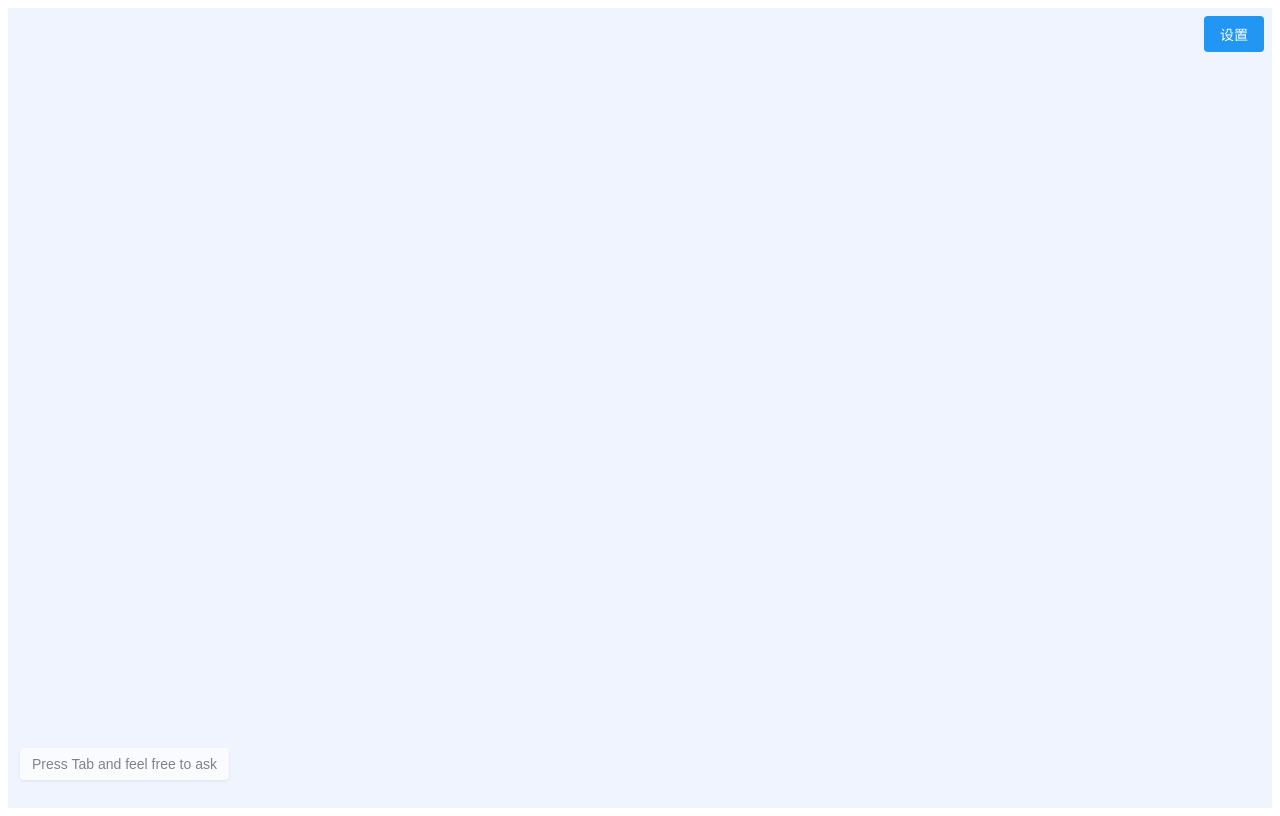
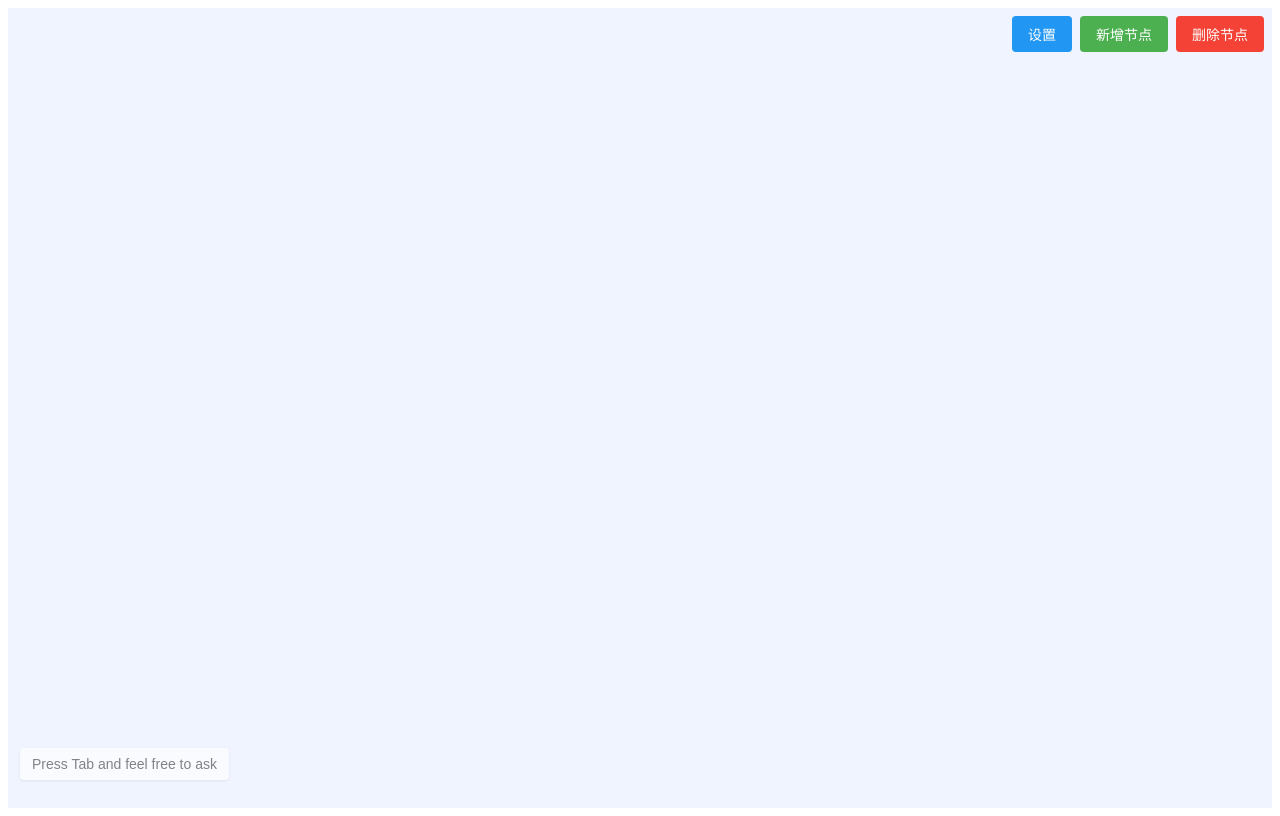
Before and after one commit to Tractor1928/Ai-mind-map, a React (Create React App) app: page / in a window 1280 px wide. Built offline with nearby package versions, Linux system fonts and the light colour scheme.

Commit message:
增加节点增删按钮

```diff
--- a/src/App.css
+++ b/src/App.css
@@ -174,3 +174,45 @@ foreignObject input {
 .settings-trigger:hover {
   background-color: #1976d2;
 }
+
+/* 控制按钮组样式 */
+.app-controls {
+  position: fixed;
+  top: 16px;
+  right: 16px;
+  z-index: 50;
+  display: flex;
+  gap: 8px;
+}
+
+.control-button {
+  padding: 8px 16px;
+  background-color: #2196f3;
+  color: white;
+  border: none;
+  border-radius: 4px;
+  cursor: pointer;
+  font-size: 14px;
+  transition: background-color 0.2s;
+}
+
+.control-button:hover {
+  background-color: #1976d2;
+}
+
+/* 为不同功能的按钮设置不同颜色 */
+.control-button:nth-child(2) {
+  background-color: #4caf50; /* 新增节点按钮为绿色 */
+}
+
+.control-button:nth-child(2):hover {
+  background-color: #388e3c;
+}
+
+.control-button:nth-child(3) {
+  background-color: #f44336; /* 删除节点按钮为红色 */
+}
+
+.control-button:nth-child(3):hover {
+  background-color: #d32f2f;
+}
--- a/src/App.js
+++ b/src/App.js
@@ -259,12 +259,49 @@ function App() {
 
   return (
     <div className="App">
-      <button
-        className="settings-trigger"
-        onClick={() => setShowSettings(true)}
-      >
-        设置
-      </button>
+      <div className="app-controls">
+        <button
+          className="control-button"
+          onClick={() => setShowSettings(true)}
+        >
+          设置
+        </button>
+        <button
+          className="control-button"
+          onClick={() => {
+            // 模拟Tab键功能
+            if (!selectedRect && rectangles.length === 0) {
+              const firstNode = addNode(null, '', 'question');
+              setEditingRect(firstNode.id);
+              return;
+            }
+
+            const currentRect = rectangles.find(r => r.id === selectedRect);
+            if (currentRect?.type === 'question') {
+              return;
+            }
+
+            if (currentRect?.type === 'answer') {
+              const newQuestionNode = addNode(currentRect, '', 'question');
+              setEditingRect(newQuestionNode.id);
+            }
+          }}
+        >
+          新增节点
+        </button>
+        <button
+          className="control-button"
+          onClick={() => {
+            // 模拟Delete键功能
+            const currentRect = rectangles.find(r => r.id === selectedRect);
+            if (currentRect?.type === 'question') {
+              deleteNode(currentRect.id);
+            }
+          }}
+        >
+          删除节点
+        </button>
+      </div>
       <VirtualCanvas
         rectangles={rectangles}
         selectedRect={selectedRect}
```
